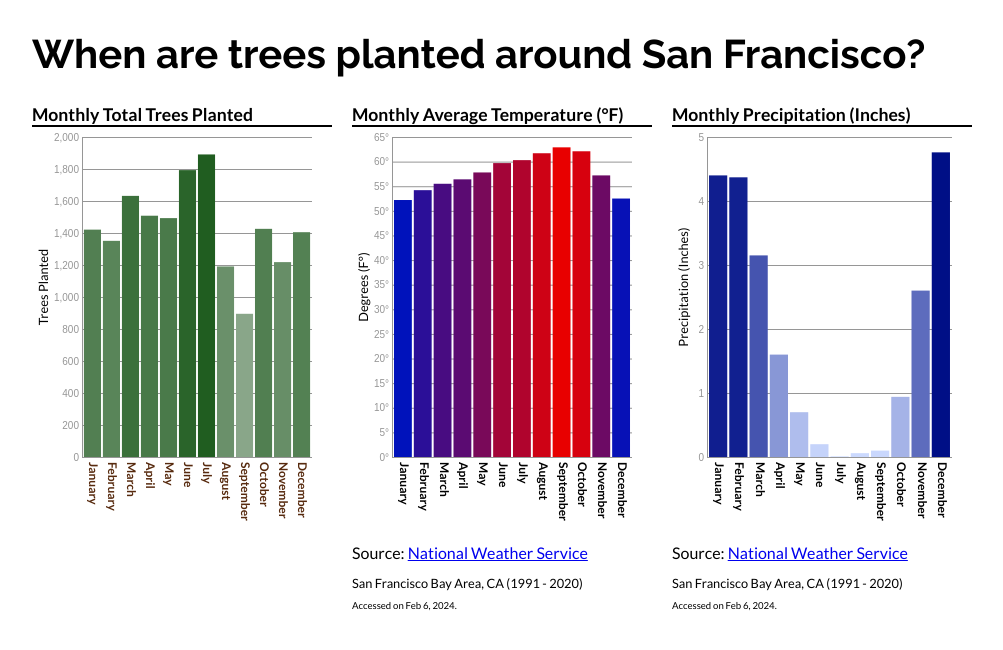
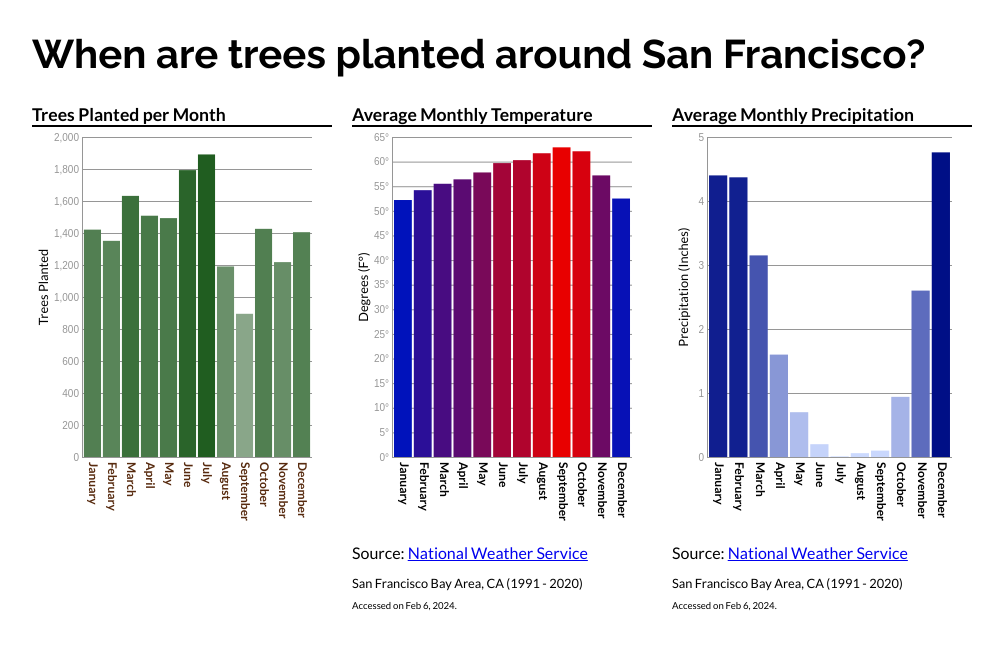
Before and after one commit to jgreene114/hw1-render, a plain HTML site: page static/index.htm in a window 1280 px wide. Shown: the whole page, without its empty margins (6-1009 px from the left). Drawn offline with nearby package versions, Linux system fonts and the light colour scheme.

Commit message:
fixed up chart titles

```diff
--- a/static/index.htm
+++ b/static/index.htm
@@ -11,7 +11,7 @@
     <h1 style="text-wrap: nowrap">When are trees planted around San Francisco?</h1>
     <div style="display: flex; flex-direction: row; align-items: center; gap: 20px">
         <div>
-            <header>Monthly Total Trees Planted</header>
+            <header>Trees Planted per Month</header>
             <svg id="tree-bar-chart" height="400" width="300" ></svg>
             <div class="citation-container" style="color: transparent">
                 <p>Empty Space</p>
@@ -20,7 +20,7 @@
             </div>
         </div>
         <div>
-            <header>Monthly Average Temperature (°F)</header>
+            <header>Average Monthly Temperature</header>
             <svg id="temperature-bar-chart" height="400" width="300" ></svg>
             <div class="citation-container">
                 <p>Source: <a href="https://www.weather.gov/wrh/climate?wfo=mtr" target="_blank">National Weather Service</a></p>
@@ -29,7 +29,7 @@
             </div>
         </div>
         <div>
-            <header>Monthly Precipitation (Inches)</header>
+            <header>Average Monthly Precipitation</header>
             <svg id="precipitation-bar-chart" height="400" width="300" ></svg>
             <div class="citation-container">
                 <p>Source: <a href="https://www.weather.gov/wrh/climate?wfo=mtr" target="_blank">National Weather
```
